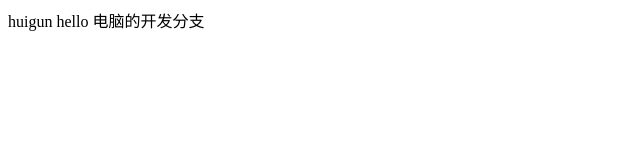
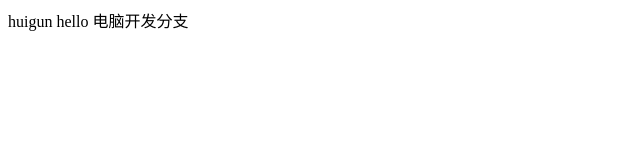
Before and after one commit to chancechj/xiangmugit, a plain HTML site: page WebContent/index.html in a window 1280 px wide. Shown: the full height of the page, 0-640 px from the left. Drawn offline with Linux system fonts and the light colour scheme.

Commit message:
电脑开发分支

```diff
--- a/WebContent/index.html
+++ b/WebContent/index.html
@@ -7,6 +7,6 @@
 <body>
 	huigun
 	hello
-	电脑的开发分支
+	电脑开发分支
 </body>
 </html>
```
